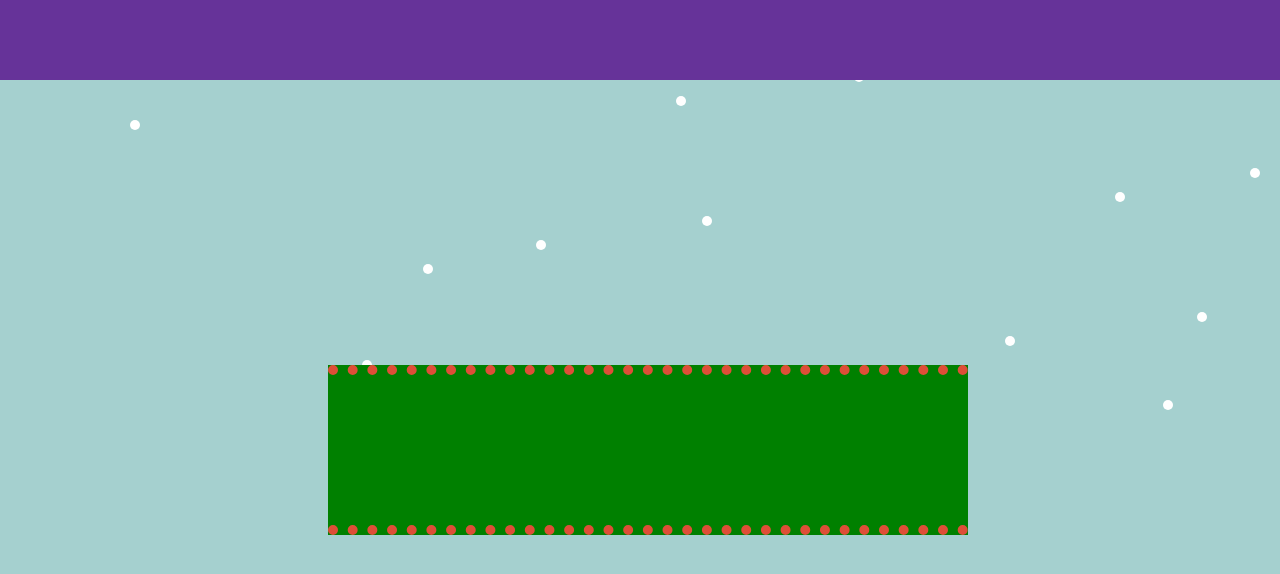
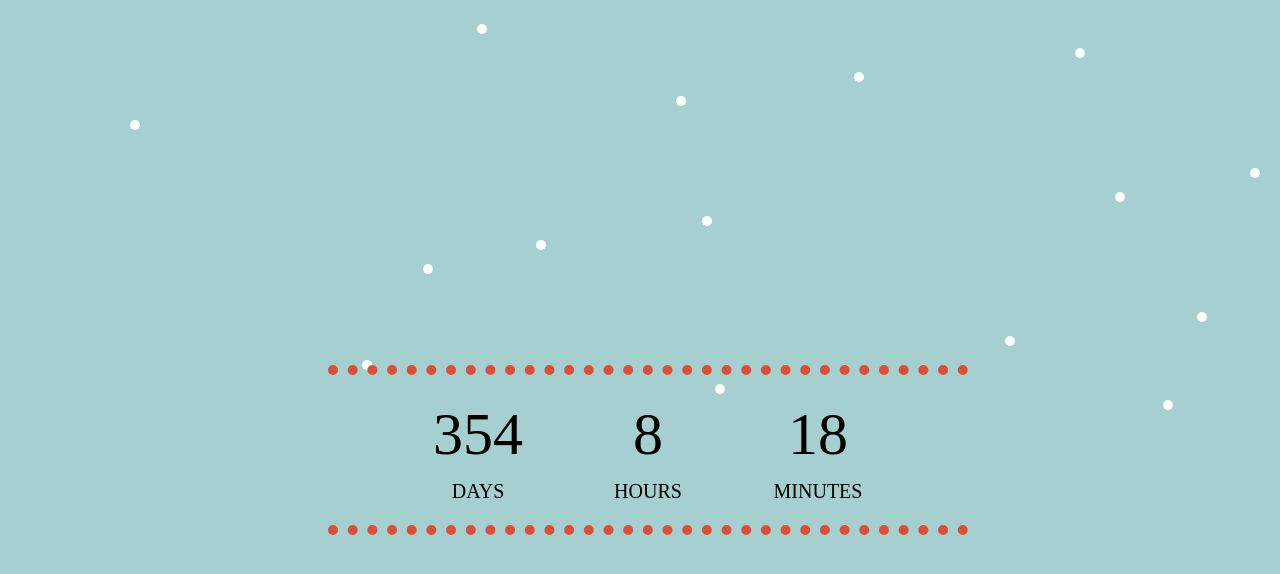
Before and after one commit to Radek25/Programowanie-JavaScript, a website: page Cw4_ChristmasPage/index.html in a window 1280 px wide. Drawn offline with Linux system fonts and the light colour scheme.

Commit message:
Add counter

```diff
--- a/Cw4_ChristmasPage/index.html
+++ b/Cw4_ChristmasPage/index.html
@@ -8,15 +8,21 @@
 
 </head>
 <body>
-    <div id="lights"></div>
     <div id="container">
-        <!-- <div id="snowbox">
-            <div id="snieg">
-                <div id="sniezynka"></div>
+        <div id="counterbox">
+            <div id="day">
+                <div class="liczba" id="D"></div>
+                <div class="napis">DAYS</div>
             </div>
-        </div> -->
-        <div id="counterbox">
-            <div id="counter"></div>
+            <div id="hour">
+                <div class="liczba" id="H"></div>
+                <div class="napis">HOURS</div>
+            </div>
+            <div id="minute">
+
+                <div class="liczba" id="M"></div>
+                <div class="napis">MINUTES</div>
+            </div>
         </div>
     </div>
     <script src="script.js"></script>
--- a/Cw4_ChristmasPage/script.js
+++ b/Cw4_ChristmasPage/script.js
@@ -24,3 +24,19 @@ function CreateSnowFlake(SnowBox) {
 }
 const SnowBox = CreateSnowBox();
 CreateSnowFlake(SnowBox);
+
+//COUNTER//
+let date = new Date('Dec 24, 2021 00:00:00').getTime();
+setInterval(() => {
+    let now = new Date().getTime();
+    let distance = date - now;
+
+    let days = Math.floor(distance / (1000 * 60 * 60 * 24));
+    let hours = Math.floor((distance % (1000 * 60 * 60 * 24)) / (1000 * 60 * 60));
+    let minutes = Math.floor((distance % (1000 * 60 * 60)) / (1000 * 60));
+
+    //Display value
+    document.querySelector('#D').innerHTML = days;
+    document.querySelector('#H').innerHTML = hours;
+    document.querySelector('#M').innerHTML = minutes;
+}, 1000);
--- a/Cw4_ChristmasPage/style.css
+++ b/Cw4_ChristmasPage/style.css
@@ -12,6 +12,19 @@ body{
     left: 0;
     z-index: 1;
     background-color: rebeccapurple;
+}
+#loops{
+    width: 100%;
+    height: 80px;
+    background-color: yellow;
+    display: flex;
+    flex-wrap: nowrap;
+}
+.loop{
+    width: 20%;
+    height: 20px;
+    border: 3px solid black;
+    border-radius: 100% 100% 100% 100%;
 }
 #container{
     width: 100%;
@@ -35,7 +48,7 @@ body{
     padding: 0px 50px;
     position: absolute;
     top: 0%;
-    animation: SnowFall 10s 0s infinite linear;
+    animation: SnowFall 10s 0s 1 linear;
 }
 #SnowFlake{
     width: 10px;
@@ -49,11 +62,57 @@ body{
 #counterbox{
     width: 50%;
     height: 150px;
-    background-color: green;
+    /* background-color: green; */
     border-top: 10px dotted #DE4E37;
     border-bottom: 10px dotted #DE4E37;
     border-left: 0px, solid;
     border-right: 0px, solid;
+    display: flex;
+    justify-content: center;
+    align-items: center;
+
+}
+#day{
+    width: 150px;
+    height: 80%;
+    margin-left: 10px;
+    margin-right: 10px;
+    display: flex;
+    justify-content: center;
+    align-items: center;
+    flex-wrap: wrap;
+}
+#hour{
+    width: 150px;
+    height: 80%;
+    margin-left: 10px;
+    margin-right: 10px;
+    display: flex;
+    justify-content: center;
+    align-items: center;
+    flex-wrap: wrap;
+}
+#minute{
+    width: 150px;
+    height: 80%;
+    margin-left: 10px;
+    margin-right: 10px;
+    display: flex;
+    justify-content: center;
+    align-items: center;
+    flex-wrap: wrap;
+}
+.napis{
+    width: 100%;
+    height: 20px;
+    font-size: 20px;
+    text-align: center;
+}
+.liczba{
+    width: 90%;
+    height: 60px;
+    font-size: 60px;
+    text-align: center;
 }
 
 @keyframes SnowFall{
```
